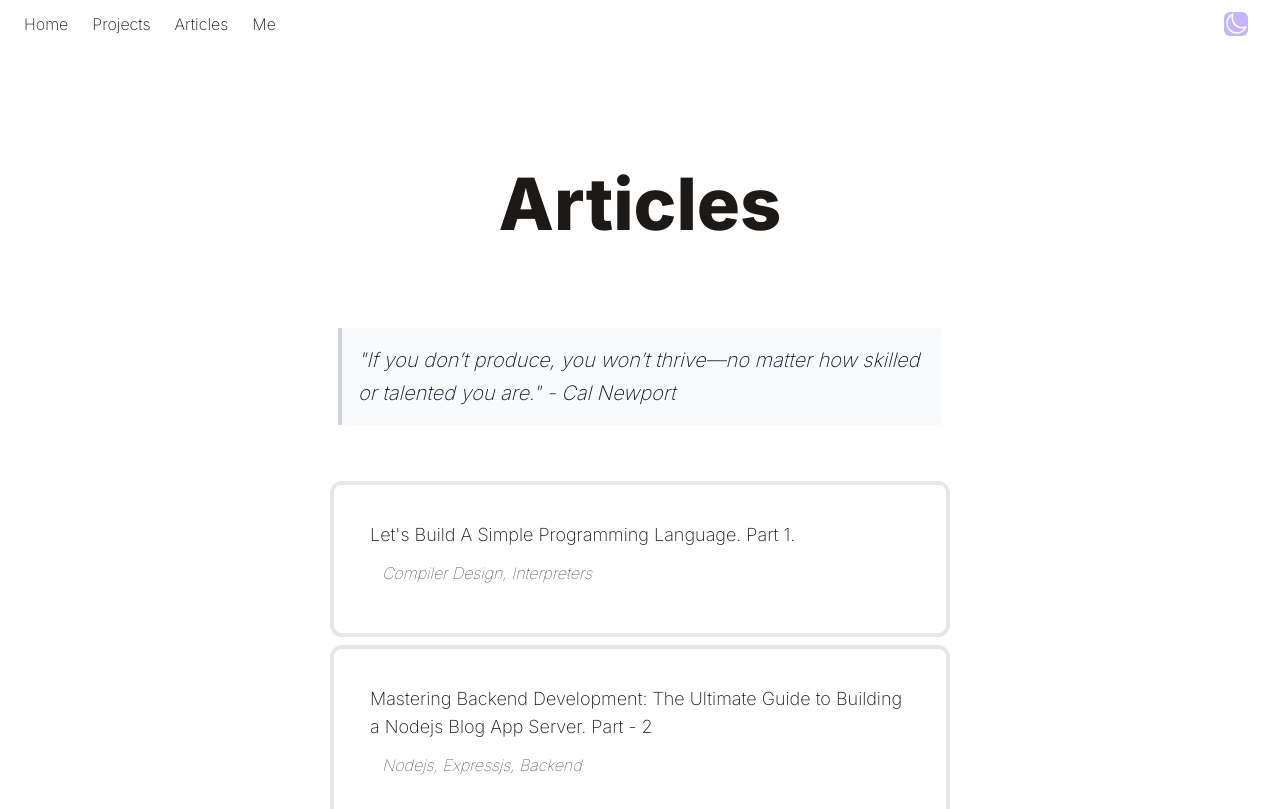
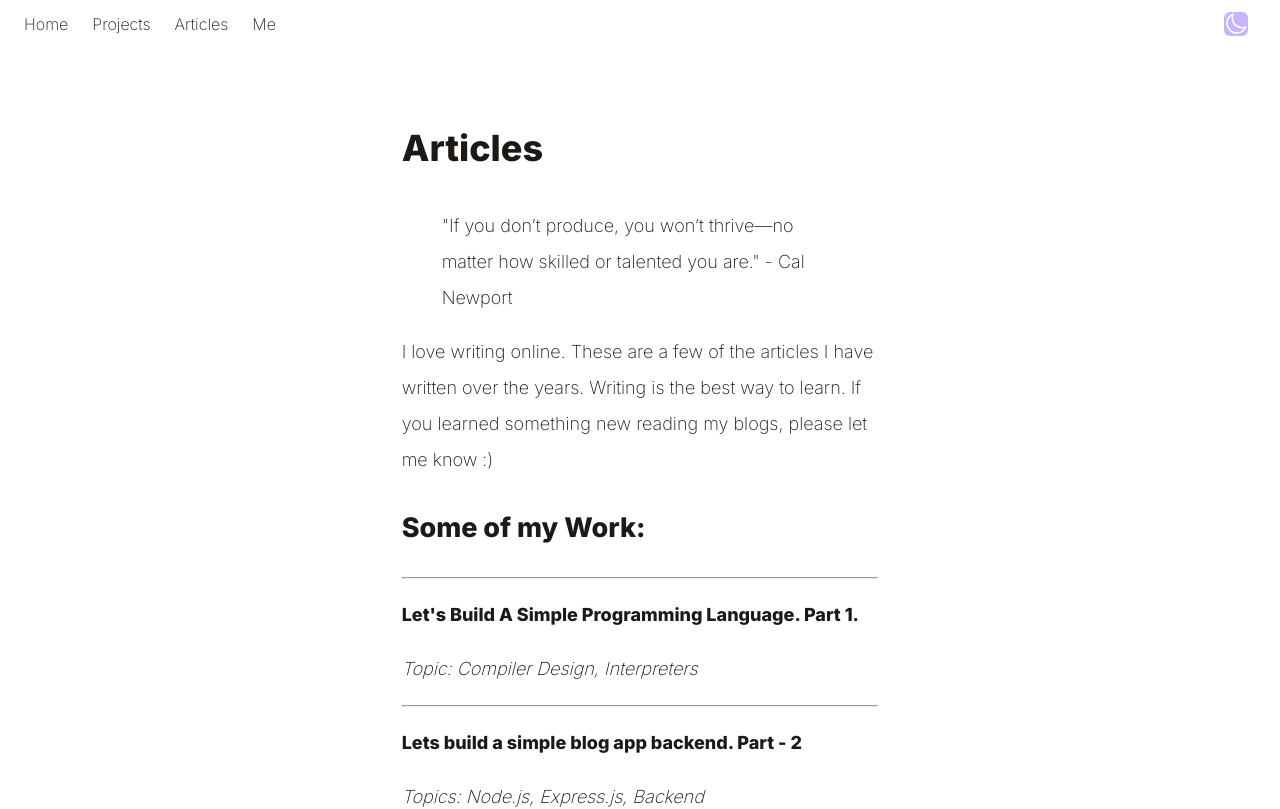
Before and after one commit to theyashwanthsai/DigitalGarden, a React (Vite) app: page /articles in a window 1280 px wide. Shown: the top 809 px of the page. Built offline with nearby package versions, Linux system fonts and the light colour scheme; a web font is replaced by a local one.

Commit message:
article list page

```diff
--- a/public/static/article.md
+++ b/public/static/article.md
@@ -1,43 +1,57 @@
 # Articles
+
 
 > "If you don’t produce, you won’t thrive—no matter how skilled or talented you are." - Cal Newport
 
 
+I love writing online. These are a few of the articles I have written over the years. Writing is the best way to learn. If you learned something new reading my blogs, please let me know :)
 
+## Some of my Work:
 
-I love writing online. These are a few of the articles I have written over the years. Writing is the best way to learn. If you guys learned something new reading my blogs, please let me know :)
-
-## Some of the aricles I have written:
-
+---
 
 __[Let's Build A Simple Programming Language. Part 1.](./articles/language1)__
 
 *Topic: Compiler Design, Interpreters*
 
-__[Mastering Backend Development: The Ultimate Guide to Building a Node.js Blog App Server. Part - 2](./articles/masteringbackend2)__
+---
+__[Lets build a simple blog app backend. Part - 2](./articles/masteringbackend2)__
 
 *Topics: Node.js, Express.js, Backend*
 
-__[What are Middlewares? A Comprehensive Guide for Programmers to Level Up Their Application Development](./articles/middlewares)__
+---
+__[What are Middlewares?](./articles/middlewares)__
 
 *Topics: Node.js, Express.js, Backend*
 
-__[Mastering Backend Development: The Ultimate Guide to Building a Node.js Blog App Server. Part - 1](./articles/masteringbackend1)__
+---
+
+__[Lets build a simple blog app backend. Part - 1](./articles/masteringbackend1)__
 
 *Topics: Node.js, Express.js, Backend*
+
+---
 
 __[Vim 101](./articles/vim)__
 
 *Topics: Vim, NeoVim, Dev Tools*
 
+---
+
 __[Git 101](./articles/git)__
 
 *Topics: Git, Version Control, Dev Tools*
+
+---
 
 __[Linked List in C](./articles/linkedlist)__
 
 *Topics: C, Data Structures, Programming*
 
+---
 
-- [My First Hackathon](./articles/hackathon)
+__[My First Hackathon](./articles/hackathon)__
+
 *Topics: Hackathon, Experiences*
+
+---
--- a/src/components/Articles.jsx
+++ b/src/components/Articles.jsx
@@ -1,70 +1,68 @@
 import React, { useEffect, useRef, useState } from "react";
 import Markdown from "react-markdown";
-import articles from "./articleList"
-import { Link } from 'react-router-dom';
+
+// function Articles() {
+//   return(
+//     <div className = "p-5 flex items-center justify-center flex-col text-left pt-20 pb-6">
+//       <div className="p-5 text-4xl md:text-7xl dark:text-white mb-1 md:mb-3 font-bold">
+//         <h1 className = "p-5 text-4xl md:text-7xl dark:text-white mb-1 md:mb-3 font-bold">Articles</h1>
+//       </div>
+//       <div className="p-2 text-xl  mb-6 font-semibold md:w-6/12">
+//       <blockquote class="p-4 my-4 border-s-4 border-gray-300 bg-gray-50 dark:border-gray-500 dark:bg-gray-800">
+//         <p class="text-xl italic font-medium leading-relaxed text-gray-900 dark:text-white">"If you don’t produce, you won’t thrive—no matter how skilled or talented you are." - Cal Newport</p>
+//       </blockquote>
+//       </div>
+
+//       <div className="md:w-6/12 ">
+//       {articles.map((item, index) => (
+
+//         <p key={index} className="p-9 mt-2 text-lg border-4 rounded-xl">
+//             <Link to= {`/articles/${item.slug}`}>{item.title}</Link>
+//           <p className="italic font-thin text-base p-3">{item.tags}</p>
+//         </p>
+
+//       ))}
+//       </div>
+//     </div>
+//   );
+// }
 
 function Articles() {
-  return(
-    <div className = "p-5 flex items-center justify-center flex-col text-left pt-20 pb-6">
-      <div className="p-5 text-4xl md:text-7xl dark:text-white mb-1 md:mb-3 font-bold">
-        <h1 className = "p-5 text-4xl md:text-7xl dark:text-white mb-1 md:mb-3 font-bold">Articles</h1>
-      </div>
-      <div className="p-2 text-xl  mb-6 font-semibold md:w-6/12">
-      <blockquote class="p-4 my-4 border-s-4 border-gray-300 bg-gray-50 dark:border-gray-500 dark:bg-gray-800">
-        <p class="text-xl italic font-medium leading-relaxed text-gray-900 dark:text-white">"If you don’t produce, you won’t thrive—no matter how skilled or talented you are." - Cal Newport</p>
-      </blockquote>
-      </div>
 
-      <div className="md:w-6/12 ">
-      {articles.map((item, index) => (
+  const [markdownContent, setMarkdownContent] = useState("");
 
-        <p key={index} className="p-9 mt-2 text-lg border-4 rounded-xl">
-            <Link to= {`/articles/${item.slug}`}>{item.title}</Link>
-          <p className="italic font-thin text-base p-3">{item.tags}</p>
-        </p>
+  useEffect(() => {
+    const fetchMarkdown = async () => {
+      try {
+        const response = await fetch(`/static/article.md`);
+        if (response.ok) {
+          const markdownFile = await response.text();
+          setMarkdownContent(markdownFile);
+        } else {
+          console.error("Error fetching the Markdown file");
+        }
+      } catch (error) {
+        console.error(error);
+      }
+    };
+    fetchMarkdown();
+  });
 
-      ))}
+  return (
+    <div className="lg:p-5 flex items-center justify-center flex-col text-left pt-5">
+
+      <div className=" p-5 text-lg mb-6 w-11/12 lg:w-5/12 leading-loose font-medium">
+      <Markdown className="markdown">
+        {markdownContent}
+      </Markdown>
+
       </div>
     </div>
+
   );
-}
-
-// function Articles() {
-
-//   const [markdownContent, setMarkdownContent] = useState("");
-
-//   useEffect(() => {
-//     const fetchMarkdown = async () => {
-//       try {
-//         const response = await fetch(`/static/article.md`);
-//         if (response.ok) {
-//           const markdownFile = await response.text();
-//           setMarkdownContent(markdownFile);
-//         } else {
-//           console.error("Error fetching the Markdown file");
-//         }
-//       } catch (error) {
-//         console.error(error);
-//       }
-//     };
-//     fetchMarkdown();
-//   });
-
-//   return (
-//     <div className="lg:p-5 flex items-center justify-center flex-col text-left pt-5">
-
-//       <div className=" p-5 text-lg mb-6 w-11/12 lg:w-5/12 leading-loose font-medium">
-//       <Markdown className="markdown">
-//         {markdownContent}
-//       </Markdown>
-
-//       </div>
-//     </div>
-
-//   );
 
 
-// }
+}
 
 
 export default Articles
--- a/src/components/Header.jsx
+++ b/src/components/Header.jsx
@@ -4,8 +4,8 @@ import { Link } from 'react-router-dom';
 
 function Header() {
   return(
-    <div>
-      <header className="flex p-3 ">
+    <div >
+      <header className="flex p-3">
         <nav>
           {/* <a  className="p-3" >Home</a>
           <a className="p-3" href="">Blog</a>
```
